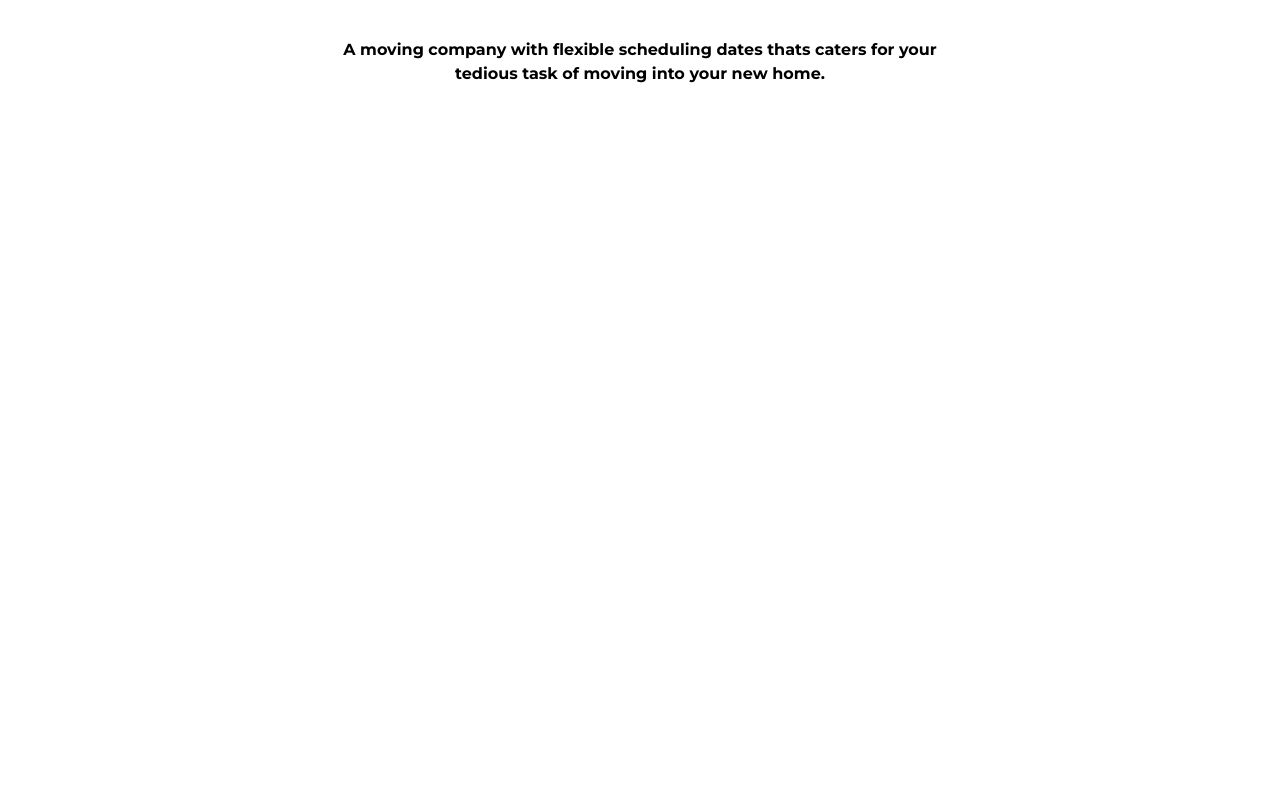
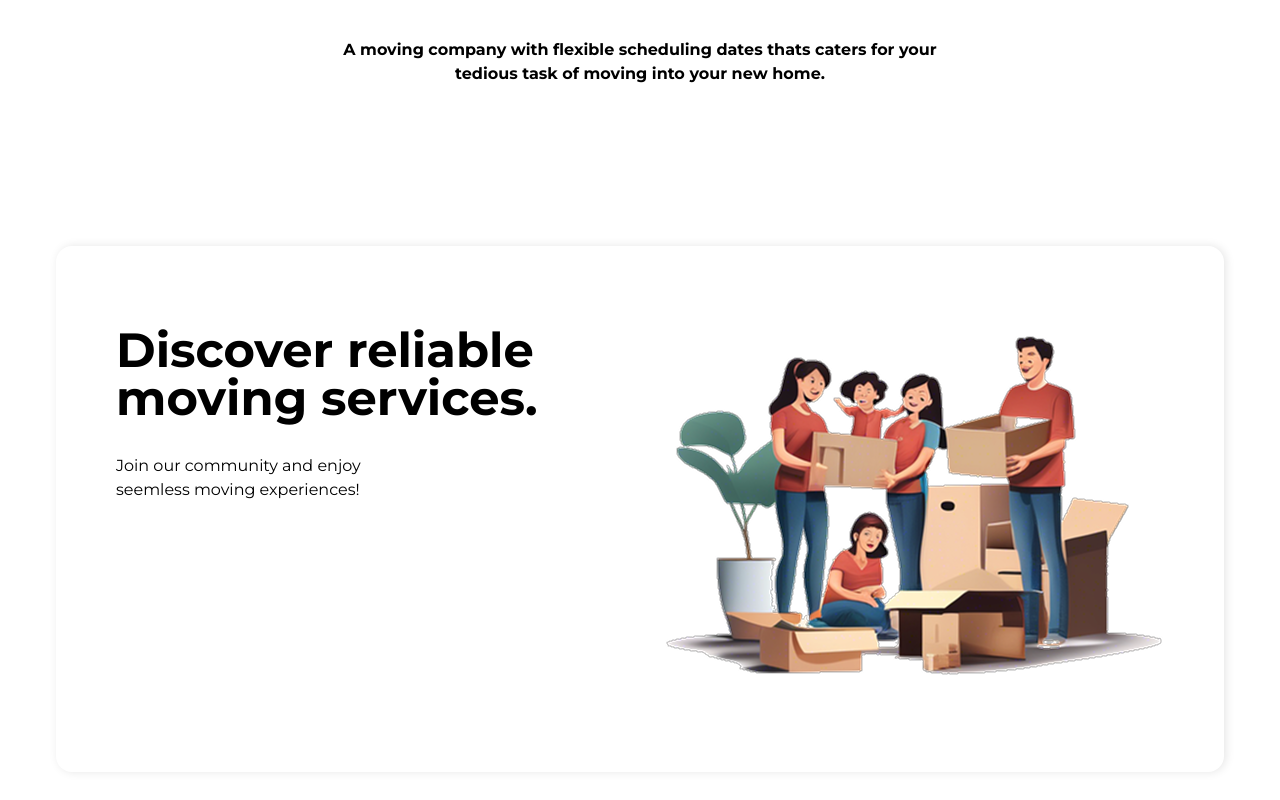
Before and after one commit to mpagon25/clever-move-next, a Next.js app: page / in a window 1280 px wide. Shown: the part 694-1494 px from the top of the page. Before the commit the page ends 800 px from the top, so only its background shows below. Built offline with nearby package versions, Linux system fonts and the light colour scheme.

Commit message:
Implement discover dection for landing page

```diff
--- a/app/page.tsx
+++ b/app/page.tsx
@@ -2,11 +2,13 @@
 
 import { JSX } from "react";
 import HeroSection from "./ui/hero-section/hero-section";
+import DiscoverySection from "./ui/discovery-section/discovery-section";
 
 export default function Home(): JSX.Element {
   return (
     <div className="">
       <HeroSection />
+      <DiscoverySection />
     </div>
   );
 }
--- /dev/null
+++ b/app/ui/discovery-section/discovery-section.tsx
@@ -0,0 +1,32 @@
+import React from "react";
+import SectionCard from "../section-card/section-card";
+import Image from "next/image";
+
+export default function DiscoverySection() {
+  return (
+    <div className="mb-40">
+      <SectionCard>
+        <div className="flex row justify-between">
+          <div>
+            <h2 className="text-5xl font-bold pb-8">
+              Discover reliable
+              <br /> moving services.
+            </h2>
+            <h3>
+              Join our community and enjoy
+              <br /> seemless moving experiences!
+            </h3>
+          </div>
+          <div>
+            <Image
+              src={"/DiscoverImage.png"}
+              alt={"Discover Image"}
+              width={507}
+              height={366}
+            />
+          </div>
+        </div>
+      </SectionCard>
+    </div>
+  );
+}
--- a/app/ui/hero-section/hero-section.tsx
+++ b/app/ui/hero-section/hero-section.tsx
@@ -3,7 +3,7 @@ import React, { JSX } from "react";
 
 export default function HeroSection(): JSX.Element {
   return (
-    <>
+    <div className="mb-40">
       <div className="mb-18 flex row w-full justify-between">
         <div className="mt-28">
           <div className="mb-10">
@@ -45,6 +45,6 @@ export default function HeroSection(): JSX.Element {
           tedious task of moving into your new home.
         </p>
       </div>
-    </>
+    </div>
   );
 }
--- /dev/null
+++ b/app/ui/section-card/section-card.tsx
@@ -0,0 +1,11 @@
+import React, { PropsWithChildren } from "react";
+
+type SectionCardProps = PropsWithChildren;
+
+export default function SectionCard({ children }: SectionCardProps) {
+  return (
+    <div className="w-full rounded-2xl border-black shadow-[2px_0px_10px_rgba(3,3,3,0.1)] pt-20 pb-20 pr-15 pl-15">
+      {children}
+    </div>
+  );
+}
```
Also changed, not shown: public/DiscoverImage.png (added).
